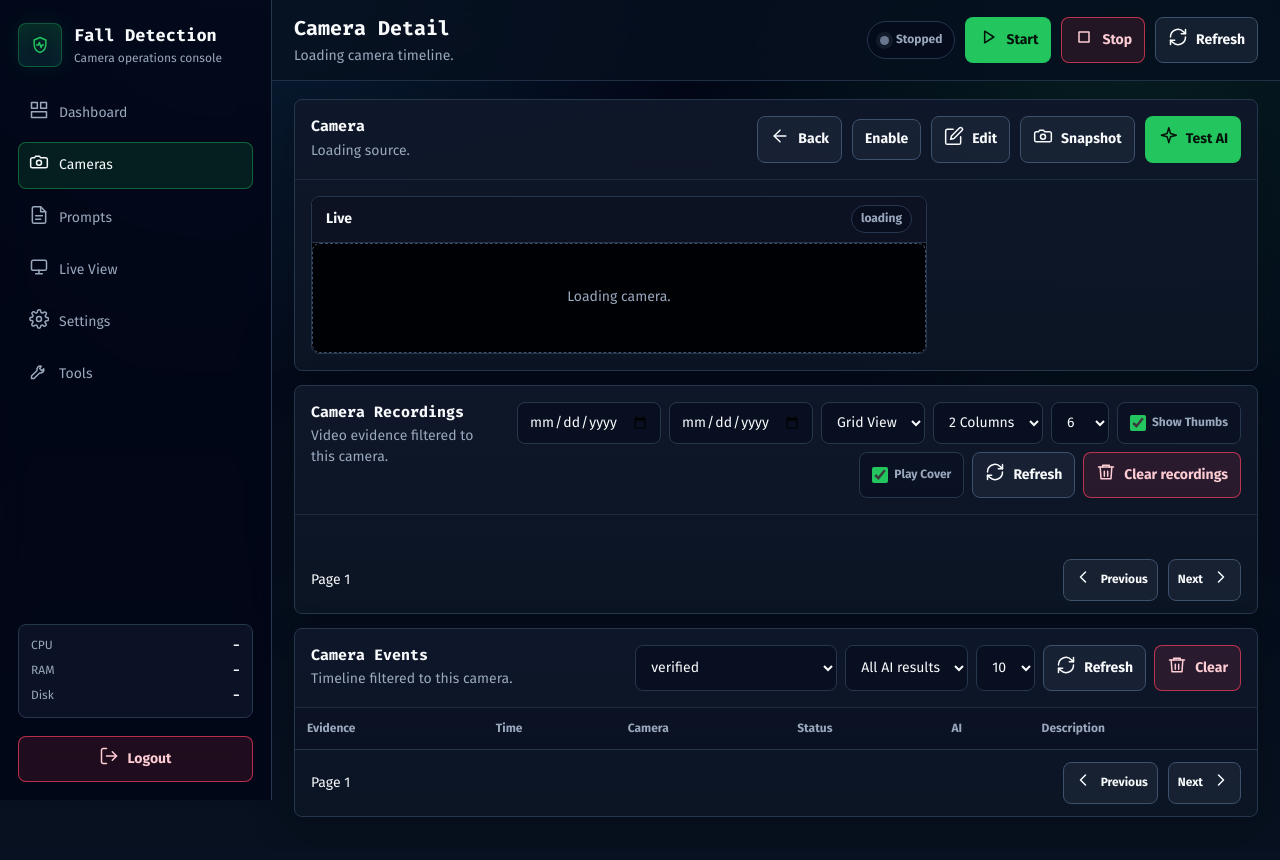
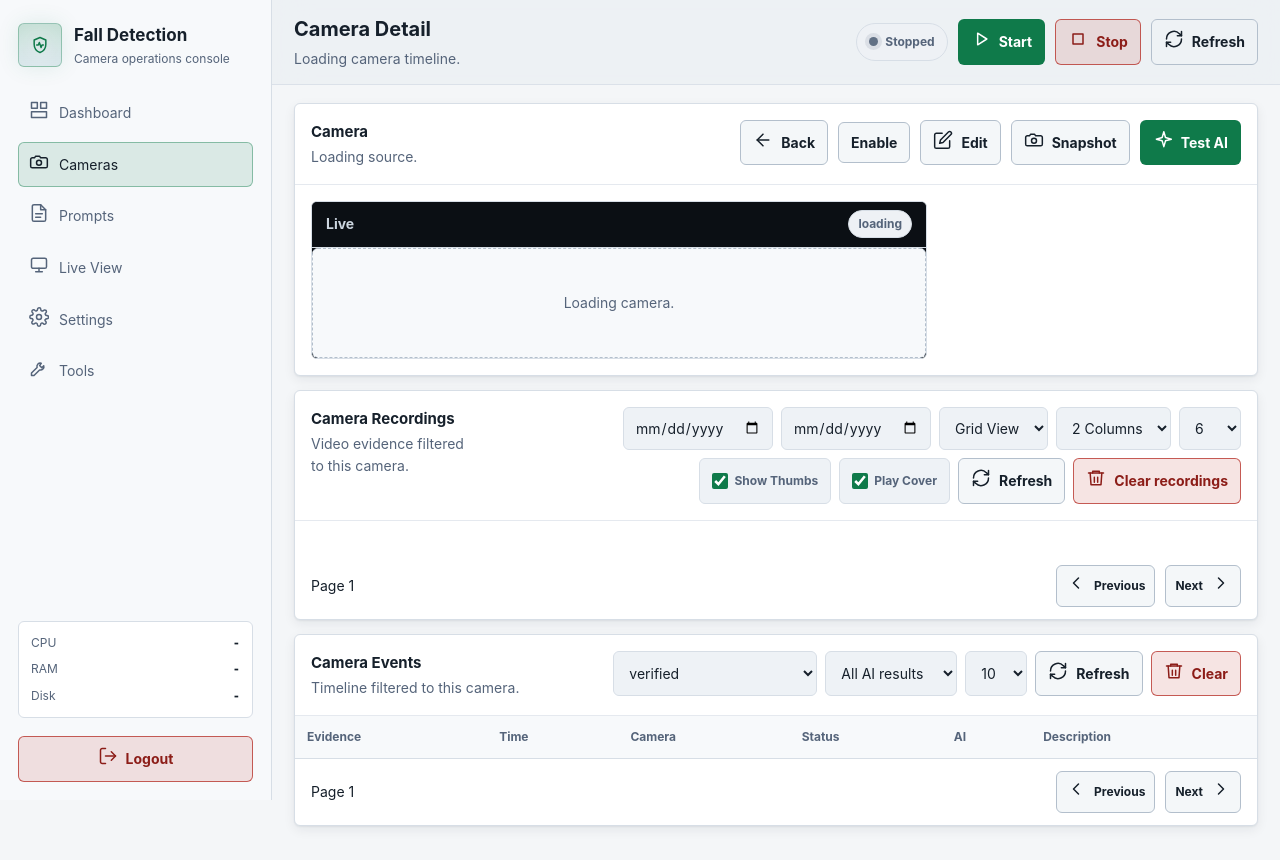
Before and after one commit to SamCh1/AI_detect, a Python web app: template fall_detection_web/templates/camera_detail.html in a window 1280 px wide. Before the commit the page ends 817 px from the top, so only its background shows below. Run offline with Jinja, Linux system fonts and the light colour scheme; the template is opened without the code that fills it: most values are stand-ins (such as "Sample title", 1, 10 or a date in 2020); lists and menus that the app fills with data are empty.

Commit message:
feat(260913-gqp-02): reskin camera_detail.html to clinical light theme
- Canonical :root token block, system font stack, no Google Fonts import
- Drop monospace from h1/h2/h3; keep it on .mono, .side-stats b,
  .metric-card-value (numeric telemetry)
- Flatten body gradient and dramatic panel/toast gradients to flat
  surface tokens; flatten a 42px card-hover shadow to the new --shadow
  clamp convention
- Migrate all legacy hex/rgba literals per the migration map; media wells
  (.live-card, .viewer-body, video posters) confirmed still dark
- Fix hover no-ops (.btn.primary:hover, background matched its own base)
  and a live-card header that inherited dark-on-dark text once its
  background stayed dark as a deliberate media-frame surface

Co-Authored-By: Claude Sonnet 5 <noreply@anthropic.com>

```diff
--- a/fall_detection_web/templates/camera_detail.html
+++ b/fall_detection_web/templates/camera_detail.html
@@ -6,40 +6,54 @@
   <title>Camera Detail - Fall Detection</title>
   <link rel="icon" type="image/svg+xml" href="/favicon.ico">
   <style>
-    @import url('https://fonts.googleapis.com/css2?family=Fira+Code:wght@500;600;700&family=Fira+Sans:wght@400;500;600;700&display=swap');
     :root {
-      --bg: #020617;
-      --bg-soft: #07111f;
-      --surface: #0f172a;
-      --surface-2: #111c2f;
-      --surface-3: #1e293b;
-      --line: #26364d;
-      --line-strong: #3d506c;
-      --text: #f8fafc;
-      --muted: #9aa8bd;
-      --faint: #68778d;
-      --good: #22c55e;
-      --info: #38bdf8;
-      --warn: #f59e0b;
-      --bad: #f43f5e;
-      --violet: #a78bfa;
-      --shadow: 0 24px 80px rgba(0, 0, 0, .34);
-      --radius: 8px;
+      --bg: #f4f6f8;
+      --bg-soft: #eceff3;
+      --surface: #ffffff;
+      --surface-2: #f7f9fb;
+      --surface-3: #eef2f6;
+      --line: #d7dee6;
+      --line-strong: #b3bfcc;
+      --text: #16202b;
+      --muted: #55647a;
+      --faint: #627185;
+      --good: #0f7a4a;
+      --good-ink: #0b5c38;
+      --good-wash: #e6f4ec;
+      --good-edge: #9ccfb5;
+      --info: #1565a8;
+      --info-ink: #0f4c80;
+      --info-wash: #e4eff8;
+      --info-edge: #9dc2e0;
+      --warn: #8a5a00;
+      --warn-ink: #6b4500;
+      --warn-wash: #fbf0dd;
+      --warn-edge: #ddbc7e;
+      --bad: #b3261e;
+      --bad-ink: #8c1d18;
+      --bad-wash: #fbe9e7;
+      --bad-edge: #e3a9a4;
+      --neutral: #55647a;
+      --neutral-ink: #3d4a5c;
+      --neutral-wash: #eef1f5;
+      --neutral-edge: #c3ccd8;
+      --media-well: #0b0f14;
+      --console-bg: #10161d;
+      --console-ink: #cdd6e0;
+      --shadow: 0 1px 2px rgba(16, 32, 48, .06), 0 4px 12px rgba(16, 32, 48, .07);
+      --radius: 6px;
       --sidebar: 272px;
     }
 
     * { box-sizing: border-box; }
-    *::selection { background: rgba(34, 197, 94, .24); }
+    *::selection { background: rgba(15, 122, 74, .24); }
     html { min-height: 100%; background: var(--bg); }
     body {
       min-height: 100vh;
       margin: 0;
-      background:
-        radial-gradient(circle at 18% -12%, rgba(56, 189, 248, .15), transparent 31rem),
-        radial-gradient(circle at 88% 4%, rgba(34, 197, 94, .12), transparent 28rem),
-        linear-gradient(180deg, #020617 0%, #07111f 100%);
+      background: var(--bg);
       color: var(--text);
-      font: 14px/1.45 "Fira Sans", Arial, sans-serif;
+      font: 14px/1.55 -apple-system, BlinkMacSystemFont, "Segoe UI", Roboto, "Helvetica Neue", Arial, sans-serif;
     }
 
     button, input, textarea, select { font: inherit; }
@@ -47,7 +61,7 @@
     button:disabled { cursor: not-allowed; opacity: .55; }
     a { color: var(--info); text-decoration: none; }
     h1, h2, h3, p { margin: 0; }
-    h1, h2, h3, .mono { font-family: "Fira Code", ui-monospace, SFMono-Regular, Consolas, monospace; }
+    .mono { font-family: ui-monospace, SFMono-Regular, "SF Mono", Menlo, Consolas, monospace; }
     .hidden { display: none !important; }
 
     .app {
@@ -62,8 +76,7 @@
       height: 100vh;
       padding: 18px;
       border-right: 1px solid var(--line);
-      background: rgba(2, 6, 23, .78);
-      backdrop-filter: blur(18px);
+      background: var(--surface-2);
       display: flex;
       flex-direction: column;
       gap: 18px;
@@ -85,9 +98,9 @@
       align-items: center;
       justify-content: center;
       color: var(--good);
-      background: linear-gradient(180deg, rgba(34, 197, 94, .16), rgba(56, 189, 248, .08));
-      border: 1px solid rgba(34, 197, 94, .36);
-      box-shadow: inset 0 0 28px rgba(34, 197, 94, .08), 0 0 22px rgba(34, 197, 94, .10);
+      background: linear-gradient(180deg, rgba(15, 122, 74, .16), rgba(21, 101, 168, .08));
+      border: 1px solid rgba(15, 122, 74, .36);
+      box-shadow: inset 0 0 28px rgba(15, 122, 74, .08), 0 0 22px rgba(15, 122, 74, .10);
       flex: 0 0 auto;
     }
 
@@ -125,11 +138,11 @@
       transition: background .18s ease, border-color .18s ease, color .18s ease;
     }
 
-    .nav-btn:hover { color: var(--text); background: rgba(30, 41, 59, .62); }
+    .nav-btn:hover { color: var(--text); background: rgba(238, 242, 246, .62); }
     .nav-btn.active {
       color: var(--text);
-      border-color: rgba(34, 197, 94, .42);
-      background: rgba(34, 197, 94, .12);
+      border-color: rgba(15, 122, 74, .42);
+      background: rgba(15, 122, 74, .12);
     }
 
     .spacer { flex: 1; }
@@ -137,7 +150,7 @@
     .side-stats {
       border: 1px solid var(--line);
       border-radius: var(--radius);
-      background: rgba(15, 23, 42, .78);
+      background: var(--surface);
       padding: 12px;
       display: grid;
       gap: 8px;
@@ -151,7 +164,7 @@
       color: var(--muted);
       font-size: 12px;
     }
-    .side-stats b { color: var(--text); font-family: "Fira Code", monospace; }
+    .side-stats b { color: var(--text); font-family: ui-monospace, SFMono-Regular, "SF Mono", Menlo, Consolas, monospace; }
 
     .main {
       min-width: 0;
@@ -167,8 +180,8 @@
       align-items: center;
       justify-content: space-between;
       gap: 16px;
-      border-bottom: 1px solid rgba(38, 54, 77, .84);
-      background: rgba(7, 17, 31, .82);
+      border-bottom: 1px solid rgba(215, 222, 230, .84);
+      background: rgba(236, 239, 243, .82);
       backdrop-filter: blur(18px);
     }
 
@@ -187,8 +200,8 @@
     .panel {
       border: 1px solid var(--line);
       border-radius: var(--radius);
-      background: linear-gradient(180deg, rgba(15, 23, 42, .94), rgba(12, 21, 36, .94));
-      box-shadow: 0 14px 42px rgba(0, 0, 0, .18);
+      background: var(--surface);
+      box-shadow: var(--shadow);
       overflow: hidden;
     }
 
@@ -198,7 +211,7 @@
       justify-content: space-between;
       align-items: flex-start;
       gap: 14px;
-      border-bottom: 1px solid rgba(38, 54, 77, .65);
+      border-bottom: 1px solid rgba(215, 222, 230, .65);
     }
     .panel-head h3 { font-size: 15px; }
     .panel-head p { color: var(--muted); margin-top: 3px; }
@@ -208,7 +221,7 @@
       min-height: 40px;
       border: 1px solid var(--line-strong);
       border-radius: var(--radius);
-      background: rgba(30, 41, 59, .62);
+      background: rgba(238, 242, 246, .62);
       color: var(--text);
       padding: 9px 12px;
       display: inline-flex;
@@ -219,11 +232,11 @@
       transition: background .18s ease, border-color .18s ease, color .18s ease, opacity .18s ease;
       white-space: nowrap;
     }
-    .btn:hover { border-color: var(--info); background: rgba(56, 189, 248, .10); }
-    .btn.primary { border-color: rgba(34, 197, 94, .68); background: var(--good); color: #04130a; }
-    .btn.primary:hover { background: #4ade80; }
-    .btn.danger { border-color: rgba(244, 63, 94, .72); color: #fecdd3; background: rgba(244, 63, 94, .12); }
-    .btn.danger:hover { background: rgba(244, 63, 94, .20); }
+    .btn:hover { border-color: var(--info); background: rgba(21, 101, 168, .10); }
+    .btn.primary { border-color: rgba(15, 122, 74, .68); background: var(--good); color: #ffffff; }
+    .btn.primary:hover { background: var(--good-ink); }
+    .btn.danger { border-color: rgba(179, 38, 30, .72); color: var(--bad-ink); background: rgba(179, 38, 30, .12); }
+    .btn.danger:hover { background: rgba(179, 38, 30, .20); }
     .btn.ghost { background: transparent; }
     .btn.small { min-height: 34px; padding: 7px 9px; font-size: 12px; }
 
@@ -236,47 +249,47 @@
       border-radius: 999px;
       padding: 4px 9px;
       color: var(--muted);
-      background: rgba(2, 6, 23, .28);
+      background: var(--neutral-wash);
       font-weight: 700;
       font-size: 12px;
     }
     .status-chip { min-height: 38px; padding: 8px 12px; border-radius: 999px; }
-    .status-chip.good { border-color: rgba(34, 197, 94, .44); background: rgba(34, 197, 94, .10); color: #bbf7d0; }
+    .status-chip.good { border-color: rgba(15, 122, 74, .44); background: rgba(15, 122, 74, .10); color: var(--good-ink); }
 
-    .badge.good { color: #bbf7d0; border-color: rgba(34, 197, 94, .44); background: rgba(34, 197, 94, .10); }
-    .badge.bad { color: #fecdd3; border-color: rgba(244, 63, 94, .44); background: rgba(244, 63, 94, .10); }
-    .badge.warn { color: #fde68a; border-color: rgba(245, 158, 11, .44); background: rgba(245, 158, 11, .10); }
-    .badge.info { color: #bae6fd; border-color: rgba(56, 189, 248, .44); background: rgba(56, 189, 248, .10); }
+    .badge.good { color: var(--good-ink); border-color: rgba(15, 122, 74, .44); background: rgba(15, 122, 74, .10); }
+    .badge.bad { color: var(--bad-ink); border-color: rgba(179, 38, 30, .44); background: rgba(179, 38, 30, .10); }
+    .badge.warn { color: var(--warn-ink); border-color: rgba(138, 90, 0, .44); background: rgba(138, 90, 0, .10); }
+    .badge.info { color: var(--info-ink); border-color: rgba(21, 101, 168, .44); background: rgba(21, 101, 168, .10); }
 
     .dot {
       width: 9px;
       height: 9px;
       border-radius: 50%;
       background: var(--faint);
-      box-shadow: 0 0 0 4px rgba(104, 119, 141, .14);
+      box-shadow: 0 0 0 4px rgba(98, 113, 133, .14);
       position: relative;
     }
     .dot.running {
       background: var(--good);
-      box-shadow: 0 0 0 4px rgba(34, 197, 94, .16);
+      box-shadow: 0 0 0 4px rgba(15, 122, 74, .16);
       animation: radar-pulse 1.8s infinite;
     }
     @keyframes radar-pulse {
-      0% { box-shadow: 0 0 0 0px rgba(34, 197, 94, 0.45), 0 0 0 0px rgba(34, 197, 94, 0.2); }
-      100% { box-shadow: 0 0 0 8px rgba(34, 197, 94, 0), 0 0 0 16px rgba(34, 197, 94, 0); }
+      0% { box-shadow: 0 0 0 0px rgba(15, 122, 74, 0.45), 0 0 0 0px rgba(15, 122, 74, 0.2); }
+      100% { box-shadow: 0 0 0 8px rgba(15, 122, 74, 0), 0 0 0 16px rgba(15, 122, 74, 0); }
     }
 
     /* Detail Grid Layout */
     .detail-grid { display: grid; grid-template-columns: minmax(0, 1.35fr) minmax(300px, 0.65fr); gap: 14px; }
-    .live-card { border: 1px solid var(--line); border-radius: var(--radius); overflow: hidden; background: #000; display: flex; flex-direction: column; }
-    .live-card header { min-height: 46px; padding: 0 14px; display: flex; align-items: center; justify-content: space-between; background: rgba(15, 23, 42, .82); border-bottom: 1px solid var(--line); }
-    .live-card iframe, .live-card img { width: 100%; aspect-ratio: 16 / 9; border: 0; display: block; object-fit: contain; background: #000; }
+    .live-card { border: 1px solid var(--line); border-radius: var(--radius); overflow: hidden; background: var(--media-well); display: flex; flex-direction: column; }
+    .live-card header { min-height: 46px; padding: 0 14px; display: flex; align-items: center; justify-content: space-between; background: rgba(11, 15, 20, .82); color: var(--console-ink); border-bottom: 1px solid var(--line); }
+    .live-card iframe, .live-card img { width: 100%; aspect-ratio: 16 / 9; border: 0; display: block; object-fit: contain; background: var(--media-well); }
 
     .metrics { display: grid; grid-template-columns: 1fr 1fr; gap: 10px; align-content: start; }
     .metric-card {
       border: 1px solid var(--line);
       border-radius: var(--radius);
-      background: rgba(15, 23, 42, 0.6);
+      background: var(--surface);
       padding: 12px;
       display: flex;
       flex-direction: column;
@@ -284,19 +297,19 @@
       transition: all 0.2s ease;
     }
     .metric-card:hover {
-      border-color: rgba(56, 189, 248, 0.35);
-      background: rgba(15, 23, 42, 0.8);
+      border-color: rgba(21, 101, 168, 0.35);
+      background: var(--surface-2);
     }
     .metric-card.full-width { grid-column: span 2; }
     .metric-card-label { color: var(--muted); font-size: 11px; font-weight: 700; text-transform: uppercase; letter-spacing: 0.5px; display: flex; align-items: center; gap: 6px; }
-    .metric-card-value { font-family: "Fira Code", monospace; font-size: 13px; color: var(--text); word-break: break-all; margin-top: 2px; }
+    .metric-card-value { font-family: ui-monospace, SFMono-Regular, "SF Mono", Menlo, Consolas, monospace; font-size: 13px; color: var(--text); word-break: break-all; margin-top: 2px; }
 
     .toolbar { display: flex; flex-wrap: wrap; justify-content: flex-end; gap: 8px; }
     select, input {
       min-height: 40px;
       border: 1px solid var(--line);
       border-radius: var(--radius);
-      background: rgba(2, 6, 23, .42);
+      background: var(--surface-3);
       color: var(--text);
       padding: 9px 11px;
       outline: none;
@@ -304,14 +317,14 @@
     }
     select:focus, input:focus {
       border-color: var(--good);
-      box-shadow: 0 0 0 3px rgba(34, 197, 94, .16);
+      box-shadow: 0 0 0 3px rgba(15, 122, 74, .16);
     }
 
     table { width: 100%; border-collapse: collapse; }
     th, td { padding: 12px; border-bottom: 1px solid var(--line); text-align: left; vertical-align: middle; }
-    th { color: var(--muted); font-size: 12px; font-weight: 700; background: rgba(2, 6, 23, .22); }
-    td { color: #dbe5f4; }
-    tr:hover td { background: rgba(30, 41, 59, .22); }
+    th { color: var(--muted); font-size: 12px; font-weight: 700; background: var(--surface-2); }
+    td { color: var(--text); }
+    tr:hover td { background: rgba(238, 242, 246, .22); }
 
     .event-thumb { width: 78px; height: 48px; object-fit: cover; border-radius: 4px; border: 1px solid var(--line); cursor: pointer; transition: transform 0.2s ease, border-color 0.2s ease; }
     .event-thumb:hover { transform: scale(1.05); border-color: var(--info); }
@@ -324,7 +337,7 @@
       padding: 18px;
       color: var(--muted);
       text-align: center;
-      background: rgba(2, 6, 23, .22);
+      background: var(--surface-2);
     }
 
     /* Recordings */
@@ -600,10 +613,10 @@
               <select id="recordingLayoutSelect" aria-label="Layout select"><option value="grid">Grid View</option><option value="list">List View</option></select>
               <select id="recordingGridCols" aria-label="Grid columns select"><option value="2">2 Columns</option><option value="3">3 Columns</option></select>
               <select id="recordingPageSize" aria-label="Page size select"><option>6</option><option>12</option><option>24</option></select>
-              <label class="check-row" style="min-height: 40px; display: inline-flex; align-items: center; margin-bottom: 0; padding: 0 12px; gap: 6px; border: 1px solid var(--line); border-radius: var(--radius); background: rgba(2, 6, 23, .28); color: var(--muted); font-size: 12px; font-weight: 700; cursor: pointer;">
+              <label class="check-row" style="min-height: 40px; display: inline-flex; align-items: center; margin-bottom: 0; padding: 0 12px; gap: 6px; border: 1px solid var(--line); border-radius: var(--radius); background: var(--surface-3); color: var(--muted); font-size: 12px; font-weight: 700; cursor: pointer;">
                 <input id="recordingShowThumb" type="checkbox" checked style="width: 16px; min-height: 16px; margin: 0; accent-color: var(--good); cursor: pointer;"> Show Thumbs
               </label>
-              <label class="check-row" style="min-height: 40px; display: inline-flex; align-items: center; margin-bottom: 0; padding: 0 12px; gap: 6px; border: 1px solid var(--line); border-radius: var(--radius); background: rgba(2, 6, 23, .28); color: var(--muted); font-size: 12px; font-weight: 700; cursor: pointer;">
+              <label class="check-row" style="min-height: 40px; display: inline-flex; align-items: center; margin-bottom: 0; padding: 0 12px; gap: 6px; border: 1px solid var(--line); border-radius: var(--radius); background: var(--surface-3); color: var(--muted); font-size: 12px; font-weight: 700; cursor: pointer;">
                 <input id="recordingMaskCover" type="checkbox" checked style="width: 16px; min-height: 16px; margin: 0; accent-color: var(--good); cursor: pointer;"> Play Cover
               </label>
               <button id="refreshRecordingsBtn" class="btn" type="button"><span data-icon="refresh"></span>Refresh</button>
@@ -936,7 +949,7 @@
           const posterAttr = thumbUrl ? ` poster="${esc(thumbUrl)}"` : "";
           mediaHtml = `
             <div class="recording-thumb-wrapper" style="cursor: default;">
-              <video class="lazy-recording-video" controls preload="none"${posterAttr} data-src="${esc(item.video_url || "")}" data-title="${name} - ${esc(timeStr)}" style="width: 100%; height: 100%; object-fit: contain; background: #000; display: block;"></video>
+              <video class="lazy-recording-video" controls preload="none"${posterAttr} data-src="${esc(item.video_url || "")}" data-title="${name} - ${esc(timeStr)}" style="width: 100%; height: 100%; object-fit: contain; background: var(--media-well); display: block;"></video>
             </div>
           `;
         }
```
Also changed, not shown: other parts of fall_detection_web/templates/camera_detail.html (+14 -14 lines).
